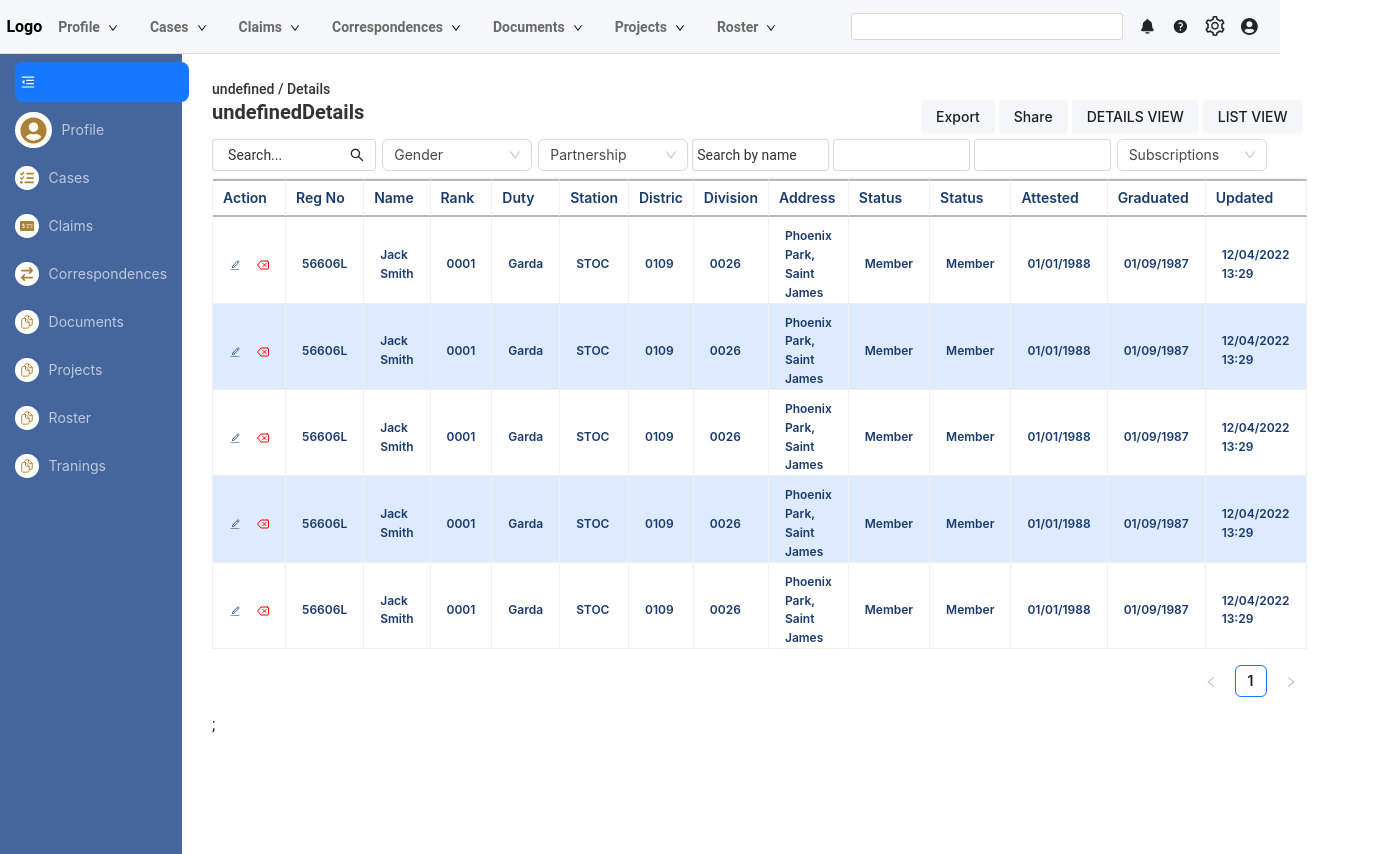
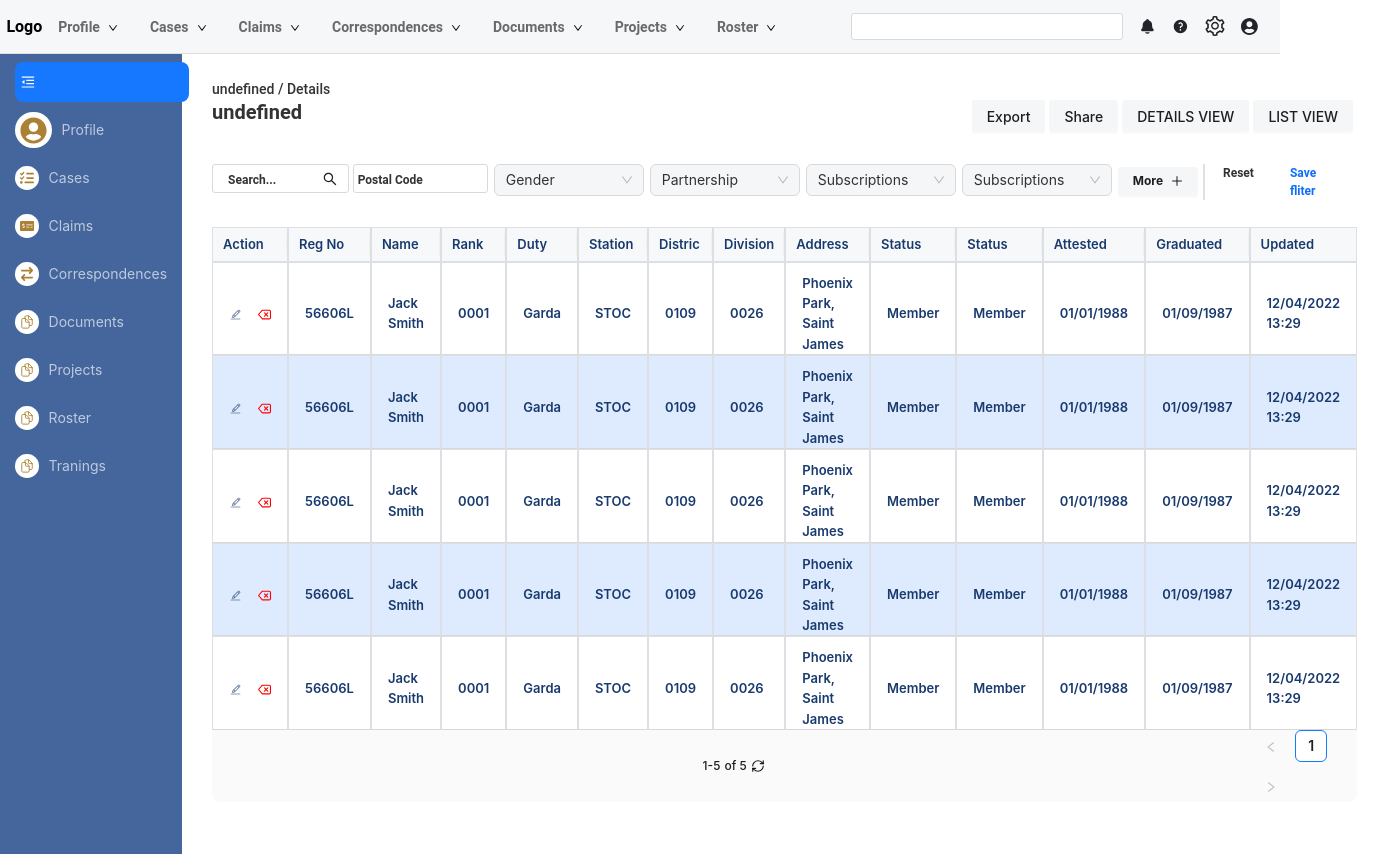
Before and after one commit to kashif147/ProjectShell-1, a React (Create React App) app: page /Details in a window 1280 px wide. Shown: the whole page, 1387 px wide, since content can reach past the window. Built offline with nearby package versions, Linux system fonts and the light colour scheme.

Commit message:
06/08/2024

```diff
--- a/src/App.css
+++ b/src/App.css
@@ -2,81 +2,67 @@
   --mainBlue: #45669d;
   --secound: #ad8135;
   --FontsColor: #193a6e;
-   --borderColor:#C0B9E7;
-
-   --fontFamily:'Roboto', sans-serif;
-   --labelColor:  #333333;
+  --borderColor: #c0b9e7;
+  --fontFamily: "Roboto", sans-serif;
+  --labelColor: #333333;
   --table-row: #deebff;
-
   --btn-hover: #dcdfe4;
-
-
+  --gray:rgba(9, 30, 66, 0.04);
 }
 input::placeholder,
 textarea::placeholder {
   color: var(--labelColor) !important;
   opacity: 1;
   font-family: var(--fontFamily) !important;
+  font-size: 12px !important;
+  font-weight: bold !important;
 }
-.ant-input-textarea::placeholder {
-  color: var(--labelColor);
-  opacity: 1;
-  font-family: var(--fontFamily) !important;
-}
-.ant-
-select option:first-child {
+
+.ant- select option:first-child {
   color: var(--labelColor) !important;
   font-family: var(--fontFamily) !important;
-  opacity: 0.9;
+  opacity: 1;
+  font-size: 12px !important;
+  font-weight: bold !important;
 }
 select {
   color: var(--labelColor) !important;
   font-family: var(--fontFamily) !important;
-  opacity: 0.9;
+  opacity: 1;
   border-radius: 0px !important;
+  font-weight: bold !important;
+  font-size: 12px !important;
 }
-select:focus option:first-child {
-  color: initial;
+.search-main .ant-select-selector{
+  background-color: var(--gray) !important;
 }
-.ant-select-single:not(.ant-select-customize-input) .ant-select-selector .ant-select-selection-placeholder {
+.ant-select-single:not(.ant-select-customize-input)
+  .ant-select-selector
+  .ant-select-selection-placeholder {
   color: var(--labelColor) !important;
-  opacity: 0.9;
+  opacity: 1;
 }
 .ant-input {
-  border-color:4px solid gray !important;
-  border-radius:  3px !important;
+  border-color: 4px solid gray !important;
+  border-radius: 3px !important;
 }
 .ant-select-dropdown {
   font-family: var(--font-family-primary) !important;
   color: var(--labelColor) !important;
 }
-.butn{
+.butn {
   border-radius: 3px !important;
   border: none !important;
   font-weight: 500;
+  font-size: 14px !important;
 }
 .ant-input-search-button {
   border-radius: 0px !important;
   border-left: none !important;
   margin-inline-end: -1px;
 }
-
-body{
+body {
   font-family: var(--fontFamily) !important;
-
-}
-.App {
-  text-align: center;
-}
-
-.App-logo {
-  height: 40vmin;
-  pointer-events: none;
-}
-@media (prefers-reduced-motion: no-preference) {
-  .App-logo {
-    animation: App-logo-spin infinite 20s linear;
-  }
 }
 .App-header {
   background-color: #282c34;
@@ -88,33 +74,21 @@ font-family: var(--fontFamily) !important;
   font-size: calc(10px + 2vmin);
   color: white;
 }
-.gray-btn{
+.gray-btn {
   background-color: rgba(9, 30, 66, 0.04) !important;
-}
-.App-link {
-  color: #61dafb;
-}
-
-@keyframes App-logo-spin {
-  from {
-    transform: rotate(0deg);
-  }
-  to {
-    transform: rotate(360deg);
-  }
 }
 .nav-link.active {
   border-bottom: 2px solid #007bff; /* Border color for the active link */
   font-weight: bold;
 }
-.nav-item .nav-links-container{
-border-bottom:2px solid red !important;
+.nav-item .nav-links-container {
+  border-bottom: 2px solid red !important;
 }
 .nav-links-container {
   margin-right: 2rem;
 }
 .Header-border {
-  border-bottom: 1px solid #E0E0E0;
+  border-bottom: 1px solid #e0e0e0;
   background-color: #f6f7f8;
 }
 .Header-padding {
@@ -140,7 +114,7 @@ border-bottom:2px solid red !important;
   /* align-items: flex-end; */
   justify-content: flex-end !important;
 }
-.search-fliters{
+.search-fliters {
   padding-top: 7px;
   padding-bottom: 7px;
 }
@@ -197,7 +171,7 @@ border-bottom:2px solid red !important;
   border-radius: 50%;
 }
 
-.specific-icon{
+.specific-icon {
   display: flex;
   justify-content: center;
   align-items: center;
@@ -238,7 +212,6 @@ border-bottom:2px solid red !important;
   > .ant-menu
   .ant-menu-item-selected {
   background-color: var(--secound);
-
 }
 .ant-table-thead > tr > th {
   padding: 6px 10px !important; /* Adjust the value as needed */
@@ -249,9 +222,9 @@ border-bottom:2px solid red !important;
   color: var(--FontsColor) !important;
 }
 .ant-table-thead > tr > th {
-  border-top: 2px solid #b7b7b7 !important;
-  border-bottom: 2px solid #b7b7b7 !important;
-  background-color: #fff !important;
+  /* border-top: 2px solid #b7b7b7 !important;
+  border-bottom: 2px solid #b7b7b7 !important; */
+  background-color: #F7F8F9 !important;
   border-radius: 0px !important;
 }
 .ant-table-tbody > tr > td {
@@ -264,33 +237,56 @@ border-bottom:2px solid red !important;
   font-weight: 600;
 }
 
-:where(.css-dev-only-do-not-override-1uq9j6g).ant-select-outlined:not(.ant-select-customize-input) .ant-select-selector {
-  border: 1.5px solid var(--labelColor);
+:where(.css-dev-only-do-not-override-1uq9j6g).ant-select-outlined:not(
+    .ant-select-customize-input
+  )
+  .ant-select-selector {
+  border: none !important;
   border-radius: 3px !important;
+  font-weight: bold;
+  font-size: 12px !important;
 }
-/* input */
+
+.ant-select.ant-select-focused .ant-select-selector {
+border: none !important;
+box-shadow: none !important;
+
+}
+
 :where(.css-dev-only-do-not-override-1uq9j6g).ant-input-outlined {
   border: 1.5px solid var(--labelColor) !important;
+}
+:where(.css-dev-only-do-not-override-1uq9j6g).ant-select-single {
+  height: 29px !important;
+  /* font-size: 12px !important; */
 }
 .sid-nav-main ul {
   height: 100vh;
 }
-.navbar-nav  a {
-  /* list-style: none !important; */
+.navbar-nav a {
   text-decoration: none !important;
 }
-:where(.css-dev-only-do-not-override-1uq9j6g).ant-menu-dark .ant-menu-item, :where(.css-dev-only-do-not-override-1uq9j6g).ant-menu-dark>.ant-menu .ant-menu-item, :where(.css-dev-only-do-not-override-1uq9j6g).ant-menu-dark .ant-menu-submenu-title, :where(.css-dev-only-do-not-override-1uq9j6g).ant-menu-dark>.ant-menu .ant-menu-submenu-title {
+:where(.css-dev-only-do-not-override-1uq9j6g).ant-menu-dark .ant-menu-item,
+:where(.css-dev-only-do-not-override-1uq9j6g).ant-menu-dark
+  > .ant-menu
+  .ant-menu-item,
+:where(.css-dev-only-do-not-override-1uq9j6g).ant-menu-dark
+  .ant-menu-submenu-title,
+:where(.css-dev-only-do-not-override-1uq9j6g).ant-menu-dark
+  > .ant-menu
+  .ant-menu-submenu-title {
   color: #fff !important;
   font-family: var(--fontFamily) !important;
 }
-:where(.css-dev-only-do-not-override-1uq9j6g).ant-select {
+.search-main:where(.css-dev-only-do-not-override-1uq9j6g).ant-select {
   font-family: var(--fontFamily) !important;
   color: #272727 !important;
+  font-weight: bold !important;
 }
-.btn{
+.btn {
   border-radius: 4px !important;
 }
-.bred-cram-main{
+.bred-cram-main {
   font-size: 14px;
   font-weight: 500;
   margin: 0px;
@@ -304,11 +300,11 @@ font-weight: 600;
   font-family: var(--fontFamily) !important;
   color: var(--labelColor);
 }
-.main-main{
+.main-main {
   padding-left: 30px;
   padding-right: 30px;
 }
-.odd-row{
+.odd-row {
   background-color: var(--table-row);
 }
 .ant-input-outlined {
@@ -321,3 +317,74 @@ width: 150px !important;
   background-color: var(--btn-hover) !important;
   color: var(--labelColor) !important;
 }
+
+.title {
+  margin-bottom: 25px !important;
+}
+.search-fliters {
+  margin-bottom: 20px !important;
+}
+.search-fliters .link {
+  text-decoration: none !important;
+  margin-right: 18px;
+  margin-left: 18px;
+ font-weight: bold !important;
+ font-size: 12px !important;
+}
+.last-chalid-search-filter {
+  padding-right: 2px;
+  border-right: 2px solid #e0e0e0;
+  padding-right: 5px;
+  display: flex;
+  align-items: baseline;
+}
+.search-fliters .ant-select-selection-item{
+  font-weight: bold !important;
+}
+.search-fliters .ant-select .ant-select-selector:hover {
+  background-color: #f5f5f5;
+  border-color: #40a9ff;
+  color: #333;
+}
+.search-fliters-btn {
+    border-radius: 3px !important;
+    border: none !important;
+    font-weight: bold !important;
+    font-size: 12px !important;
+    height: 29px !important;
+}
+.ant-table-wrapper .ant-table-footer {
+  padding: 0px !important;
+}
+:where(.css-dev-only-do-not-override-1uq9j6g).ant-pagination .ant-pagination-item-active {
+ background-color: #E9F2FF !important;
+}
+
+
+.Project-table .custom-table .ant-table {
+  border: 1px solid --gray !important;
+  border-bottom: none ;}
+
+  .Project-table :where(.css-dev-only-do-not-override-1uq9j6g).ant-table-wrapper {
+    border: 1px solid #d9d9d9 !important; /* Add border to table headers */
+  }
+
+  .Project-table .ant-table-tbody > tr > td {
+    border-bottom: 1px solid #d9d9d9 !important; /* Add border to table rows */
+  }
+  :where(.css-dev-only-do-not-override-1uq9j6g)[class^="ant-table"]{
+    border: 0.5px solid #DCDFE4 !important;
+    border-radius: 7px !important;
+    overflow: hidden !important;
+    border-collapse: collapse !important;
+  }
+  .Project-table  tbody, td, tfoot, th, thead, tr {
+    border: 0.5px solid #DCDFE4  !important ;
+    border-collapse: collapse !important;
+    font-size: 13px !important;
+    font-weight: 400;
+    vertical-align: middle !important;
+  }
+  .ant-table-cell {
+    vertical-align: middle !important;
+  }
--- a/src/Data.js
+++ b/src/Data.js
@@ -17,3 +17,82 @@ export const SerachFitersLookups ={
           key: '4',
         },
        ]}
+
+      export const tableData = [
+        {
+          key: '1',
+          name: 'Jack Smith',
+          RegNo: "56606L",
+          rank:"0001",
+          duty:"Garda",
+          station:"STOC",
+          distric:"0109",
+          division:"0026",
+          address:"Phoenix Park, Saint James",
+          status:"Member",
+          attested:"01/01/1988",
+          graduated:"01/09/1987",
+          updated:'12/04/2022 13:29'
+        },
+        {
+          key: '1',
+          name: 'Jack Smith',
+          RegNo: "56606L",
+          rank:"0001",
+          duty:"Garda",
+          station:"STOC",
+          distric:"0109",
+          division:"0026",
+          address:"Phoenix Park, Saint James",
+          status:"Member",
+          attested:"01/01/1988",
+          graduated:"01/09/1987",
+          updated:'12/04/2022 13:29'
+        },
+        {
+          key: '2',
+          name: 'Jack Smith',
+          RegNo: "56606L",
+          rank:"0001",
+          duty:"Garda",
+          station:"STOC",
+          distric:"0109",
+          division:"0026",
+          address:"Phoenix Park, Saint James",
+          status:"Member",
+          attested:"01/01/1988",
+          graduated:"01/09/1987",
+          updated:'12/04/2022 13:29'
+        },
+        {
+          key: '3',
+          name: 'Jack Smith',
+          RegNo: "56606L",
+          rank:"0001",
+          duty:"Garda",
+          station:"STOC",
+          distric:"0109",
+          division:"0026",
+          address:"Phoenix Park, Saint James",
+          status:"Member",
+          attested:"01/01/1988",
+          graduated:"01/09/1987",
+          updated:'12/04/2022 13:29'
+        },
+        {
+          key: '4',
+          name: 'Jack Smith',
+          RegNo: "56606L",
+          rank:"0001",
+          duty:"Garda",
+          station:"STOC",
+          distric:"0109",
+          division:"0026",
+          address:"Phoenix Park, Saint James",
+          status:"Member",
+          attested:"01/01/1988",
+          graduated:"01/09/1987",
+          updated:'12/04/2022 13:29'
+        },
+
+      ];
--- a/src/component/common/HeaderDetails.js
+++ b/src/component/common/HeaderDetails.js
@@ -1,5 +1,5 @@
 import { useState, React } from "react";
-import { useLocation } from "react-router-dom";
+import { Link, useLocation } from "react-router-dom";
 import {
   RightOutlined,
   PlusOutlined,
@@ -89,6 +89,7 @@ function HeaderDetails() {
     };
     SubscriptionsLookups.push(obj);
   });
+
   return (
     <div className="details-header d-flex w-100%">
       <div style={{ width: "100%" }}>
@@ -100,13 +101,11 @@ function HeaderDetails() {
           </p>
         </div>
         <div className="search-main">
-          <div className="title d-flex justify-content-between">
+          <div className="title d-flex justify-content-between ">
             <h2 className="title-main">
               {nav == "/" && location?.state == null
-                ? `Profile  /  Details`
-                  ? nav == "/"
-                  : `${location?.state?.search} /  Details`
-                : ` ${location?.state?.search}${formattedNav}`}
+                ? `Profile`
+                : ` ${location?.state?.search}`}
             </h2>
             <div>
               <Button className="me-1 gray-btn butn">Export</Button>
@@ -118,36 +117,37 @@ function HeaderDetails() {
           <div className="d-flex search-fliters">
             <Input
               placeholder="Search..."
-              style={{ width: "15%" }}
+              style={{ width: "13%", height:"29px" }}
               suffix={<SearchOutlined />}
             />
+            <Input
+              placeholder="Postal Code"
+              style={{ width: "13%", height:"29px" }}
+              className="margin"
+            />
             <MySelect
-              style={{ width: "400px" }}
+              style={{ width: "300px" }}
               placeholder={"Gender"}
               className="margin"
               options={Gender}
             />
             <MySelect placeholder={"Partnership"} options={mriatalStatus} />
-            <Input
-              placeholder="Search by name"
-              type="search"
-              style={{ width: "12.5%" }}
-              className="margin"
-            />
-            <Input
-              type="search"
-              style={{ width: "12.5%" }}
-              className="margin"
-            />
-            <Input
-              type="search"
-              style={{ width: "12.5%" }}
-              className="margin"
-            />
+
             <MySelect
               placeholder={"Subscriptions"}
               options={SubscriptionsLookups}
             />
+            <div className="last-chalid-search-filter">
+              <MySelect
+                placeholder={"Subscriptions"}
+                options={SubscriptionsLookups}
+              />
+              <Button className="margin gray-btn search-fliters-btn " style={{fontSize:"12px"}}>More <PlusOutlined  /></Button>
+            </div>
+            <Link className="link" style={{ color: "#333333" }}>
+              Reset
+            </Link>
+            <Link className="link">Save fliter</Link>
           </div>
         </div>
       </div>
--- a/src/pages/Projects.js
+++ b/src/pages/Projects.js
@@ -1,8 +1,10 @@
 import React from 'react'
 import { useLocation } from 'react-router-dom';
-import { Table,Space, Button } from 'antd';
+import { Table,Space, Button, Pagination } from 'antd';
 import { CiEdit } from "react-icons/ci";
 import { FiDelete } from "react-icons/fi";
+import { tableData } from '../Data';
+import { LuRefreshCw } from "react-icons/lu";
 
 export default function Projects() {
     const location = useLocation();
@@ -87,90 +89,25 @@ export default function Projects() {
           key: 'updated',
         },
       ];
-      const dataSource = [
-        {
-          key: '1',
-          name: 'Jack Smith',
-          RegNo: "56606L",
-          rank:"0001",
-          duty:"Garda",
-          station:"STOC",
-          distric:"0109",
-          division:"0026",
-          address:"Phoenix Park, Saint James",
-          status:"Member",
-          attested:"01/01/1988",
-          graduated:"01/09/1987",
-          updated:'12/04/2022 13:29'
-        },
-        {
-          key: '1',
-          name: 'Jack Smith',
-          RegNo: "56606L",
-          rank:"0001",
-          duty:"Garda",
-          station:"STOC",
-          distric:"0109",
-          division:"0026",
-          address:"Phoenix Park, Saint James",
-          status:"Member",
-          attested:"01/01/1988",
-          graduated:"01/09/1987",
-          updated:'12/04/2022 13:29'
-        },
-        {
-          key: '2',
-          name: 'Jack Smith',
-          RegNo: "56606L",
-          rank:"0001",
-          duty:"Garda",
-          station:"STOC",
-          distric:"0109",
-          division:"0026",
-          address:"Phoenix Park, Saint James",
-          status:"Member",
-          attested:"01/01/1988",
-          graduated:"01/09/1987",
-          updated:'12/04/2022 13:29'
-        },
-        {
-          key: '3',
-          name: 'Jack Smith',
-          RegNo: "56606L",
-          rank:"0001",
-          duty:"Garda",
-          station:"STOC",
-          distric:"0109",
-          division:"0026",
-          address:"Phoenix Park, Saint James",
-          status:"Member",
-          attested:"01/01/1988",
-          graduated:"01/09/1987",
-          updated:'12/04/2022 13:29'
-        },
-        {
-          key: '4',
-          name: 'Jack Smith',
-          RegNo: "56606L",
-          rank:"0001",
-          duty:"Garda",
-          station:"STOC",
-          distric:"0109",
-          division:"0026",
-          address:"Phoenix Park, Saint James",
-          status:"Member",
-          attested:"01/01/1988",
-          graduated:"01/09/1987",
-          updated:'12/04/2022 13:29'
-        },
 
-      ];
   return (
 
     <div>
-      <Table dataSource={dataSource} columns={columns} bordered
+      <Table dataSource={tableData} columns={columns}
+      className='Project-table'
+        pagination={false}
           rowClassName={(record, index) => (index % 2 !== 0 ? 'odd-row' : 'even-row')}
-      />;
+          footer={() => (
+            <div className='d-flex justify-content-between'>
+            <div style={{ display: 'flex',  alignItems: 'center', justifyContent:'center', width:'100%' }}>
+              <span style={{marginRight:'4px', fontSize:'12px', fontWeight:"500"}}>1-{tableData.length}</span>
+              <span style={{marginRight:'4px',fontSize:'12px', fontWeight:"500" }}> of  {`${tableData.length}`}</span>
+             <LuRefreshCw />
+            </div>
+              <Pagination defaultCurrent={1} total={tableData.length} pageSize={5} />
+            </div>
+          )}
+      />
     </div>
   )
 }
```
Also changed, not shown: src/component/common/ListModal.js (added, +9 -0 lines). Lines whose indentation alone changed are shown as unchanged.
